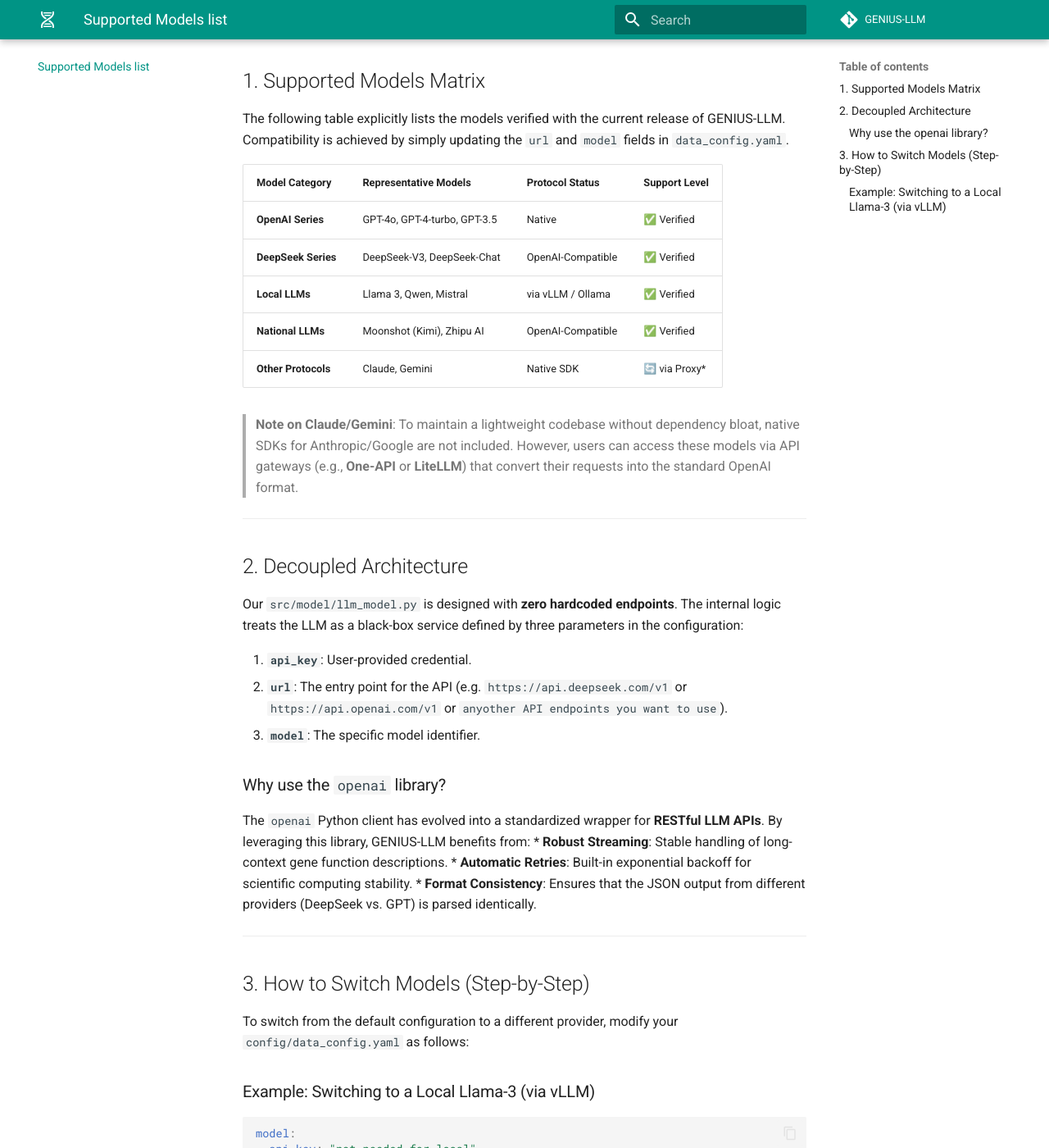
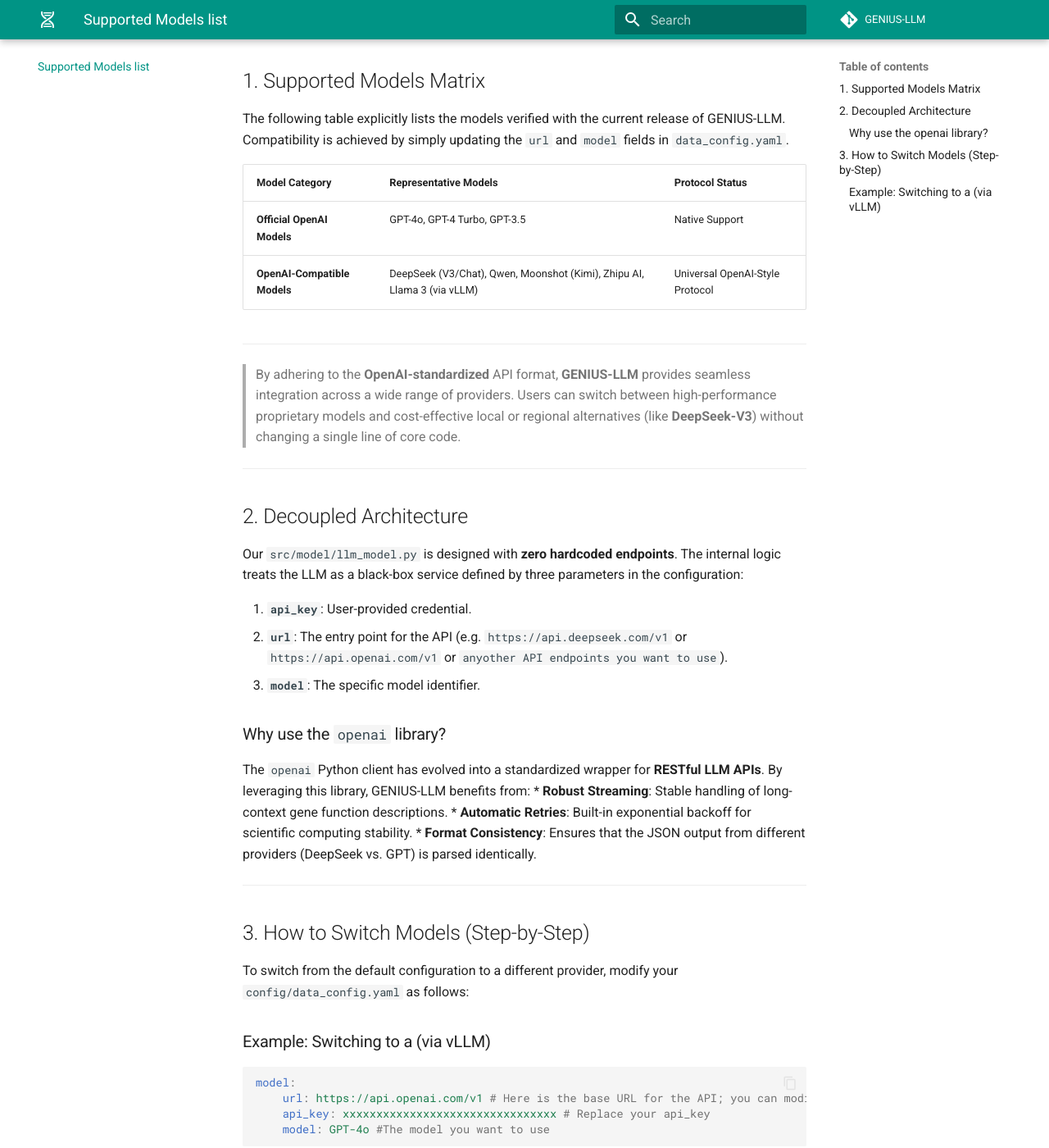
Before and after one commit to yimengzhiyan/GENIUS-LLM, an MkDocs documentation site: the page built from docs/05models_list.md, in a window 1280 px wide and 1400 px high, scrolled down 289 px. Shown: the whole window at 82% size. Built offline with MkDocs 1.6.1 and Material for MkDocs 9.7.7, drawn with Linux system fonts in a browser that asks for light colours; comment, search, counter and statistics services are not loaded; some of the changed text lies outside the part shown.

Commit message:
202604303,23:57, upload

````diff
--- a/docs/05models_list.md
+++ b/docs/05models_list.md
@@ -8,15 +8,13 @@
 
 The following table explicitly lists the models verified with the current release of GENIUS-LLM. Compatibility is achieved by simply updating the `url` and `model` fields in `data_config.yaml`.
 
-| Model Category | Representative Models | Protocol Status | Support Level |
-| :--- | :--- | :--- | :--- |
-| **OpenAI Series** | GPT-4o, GPT-4-turbo, GPT-3.5 | Native | ✅ Verified |
-| **DeepSeek Series** | DeepSeek-V3, DeepSeek-Chat | OpenAI-Compatible | ✅ Verified |
-| **Local LLMs** | Llama 3, Qwen, Mistral | via vLLM / Ollama | ✅ Verified |
-| **National LLMs** | Moonshot (Kimi), Zhipu AI | OpenAI-Compatible | ✅ Verified |
-| **Other Protocols**| Claude, Gemini | Native SDK | 🔄 via Proxy* |
+| Model Category | Representative Models | Protocol Status |
+| :--- | :--- | :--- |
+| **Official OpenAI Models** | GPT-4o, GPT-4 Turbo, GPT-3.5 | Native Support |
+| **OpenAI-Compatible Models** | DeepSeek (V3/Chat), Qwen, Moonshot (Kimi), Zhipu AI, Llama 3 (via vLLM) | Universal OpenAI-Style Protocol |
 
-> **Note on Claude/Gemini**: To maintain a lightweight codebase without dependency bloat, native SDKs for Anthropic/Google are not included. However, users can access these models via API gateways (e.g., **One-API** or **LiteLLM**) that convert their requests into the standard OpenAI format.
+---
+> By adhering to the **OpenAI-standardized** API format, **GENIUS-LLM** provides seamless integration across a wide range of providers. Users can switch between high-performance proprietary models and cost-effective local or regional alternatives (like **DeepSeek-V3**) without changing a single line of core code.
 
 ---
 
@@ -40,10 +38,10 @@
 
 To switch from the default configuration to a different provider, modify your `config/data_config.yaml` as follows:
 
-### Example: Switching to a Local Llama-3 (via vLLM)
+### Example: Switching to a  (via vLLM)
 ```yaml
 model:
-  api_key: "not-needed-for-local"
-  url: "http://localhost:8000/v1"
-  model: "meta-llama/Meta-Llama-3-8B-Instruct"
+    url: https://api.openai.com/v1 # Here is the base URL for the API; you can modify it according to your specific LLM configuration.
+    api_key: xxxxxxxxxxxxxxxxxxxxxxxxxxxxxxxx # Replace your api_key
+    model: GPT-4o #The model you want to use
 ```
````
Also changed, not shown: docs/02quickstart.md (+54 -23 lines), docs/03configuration.md (+1 -1 lines), docs/04models_setup.md (+1 -1 lines).
